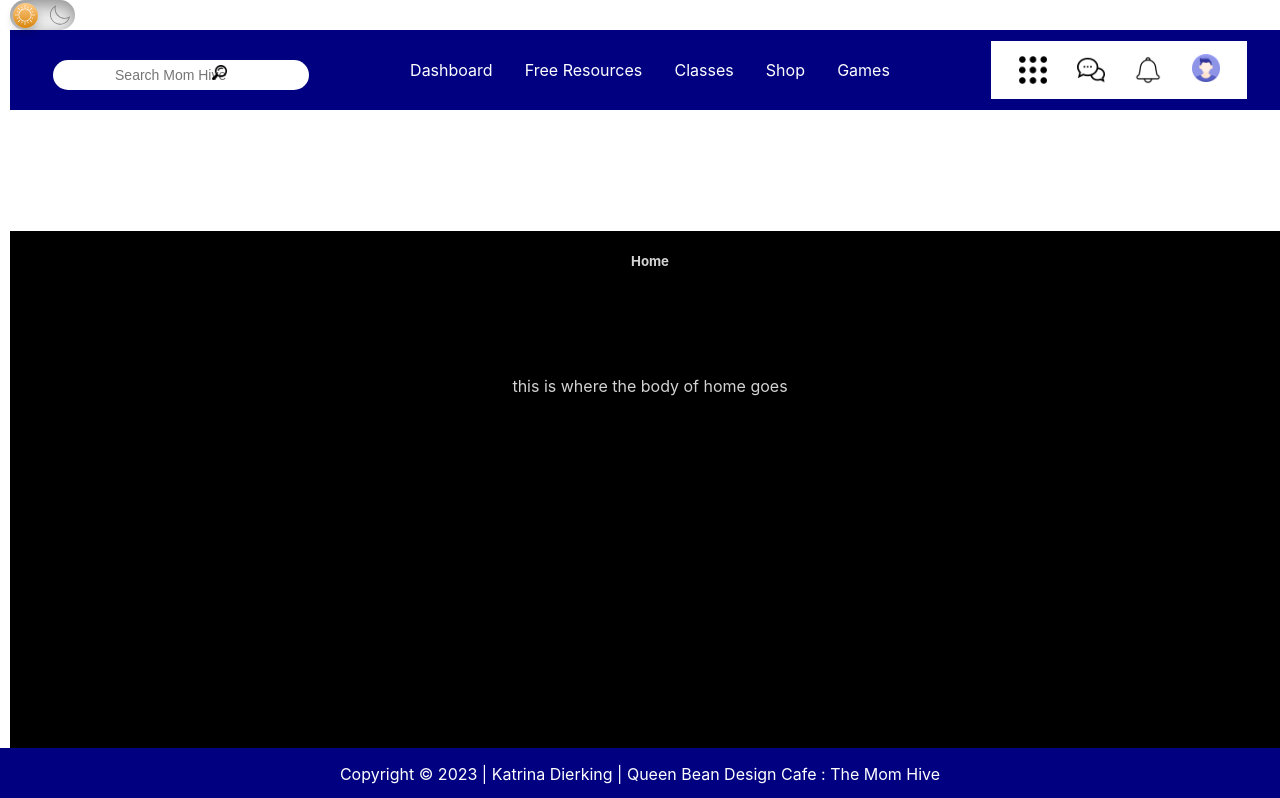
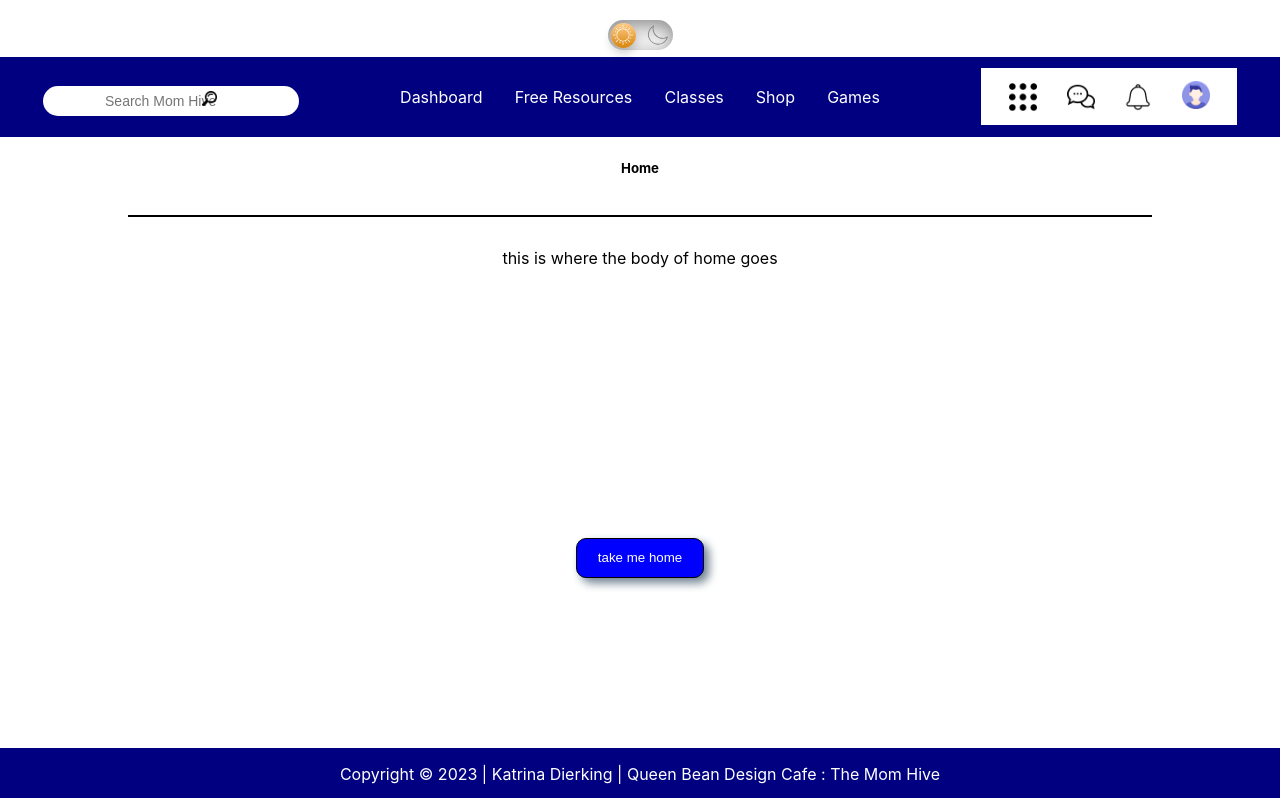
Before and after one commit to Katrina-Dierking/hs-mom-hive, a React (Create React App) app: page / in a window 1280 px wide. Shown: the top 798 px of the page. Built offline with nearby package versions, Linux system fonts and the light colour scheme.

Commit message:
dark mode working

```diff
--- a/src/App.scss
+++ b/src/App.scss
@@ -3,6 +3,8 @@
 }
 
 .App {
+  width: 100%;
+  height: 100vh;
   display:flex;
   flex-direction: column;
   text-align: center;
--- a/src/components/darkmode/ModeToggler.js
+++ b/src/components/darkmode/ModeToggler.js
@@ -35,11 +35,11 @@ function ModeToggler({children}) {
             <Moon />
         </label>
 
+
+        </div>
         <Header />
         <main>{children}</main>
         <Footer />
-
-    </div>
     </section>
   )
 }
--- a/src/components/darkmode/darkmode.scss
+++ b/src/components/darkmode/darkmode.scss
@@ -1,11 +1,18 @@
-.dark_mode {
-    margin-top: -20px;
-    margin-left: 10px;
+.layout {
+    width: 100%;
+    // height: 100%;
+
+    display:flex;
+    flex-direction: column;
+    justify-content: center;
+    align-items: center;
 }
 
 .dark_mode_label {
     width: 65px;
     height: 30px;
+    margin-right:0;
+    margin-bottom:10%;
     position: relative;
     display: block;
     background: #ebebeb;
--- a/src/components/footer/footer.scss
+++ b/src/components/footer/footer.scss
@@ -2,7 +2,7 @@ footer {
     position:fixed;
     left:0;
     bottom:0;
-    width: 100vw;
+    width: 100%;
     text-align: center;
     background-color: navy;
     color:white;
--- a/src/index.css
+++ b/src/index.css
@@ -6,7 +6,7 @@
 }
 
 [data-theme="dark"] {
-  --body_background: #282c34;
+  --body_background: black;
   --body_color:white;
   --link_color: cyan;
 }
@@ -18,7 +18,7 @@ body {
     sans-serif;
   -webkit-font-smoothing: antialiased;
   -moz-osx-font-smoothing: grayscale;
-  background-color: black
+  /* background-color: black */
 }
 
 code {
--- a/src/modols/button/button.scss
+++ b/src/modols/button/button.scss
@@ -1,5 +1,5 @@
 button {
-    background-color:white;
-    color:black;
+    background-color:blue;
+    color:white;
     width: 10vw;
 }
--- a/src/modols/main/mainMod.scss
+++ b/src/modols/main/mainMod.scss
@@ -7,10 +7,10 @@
     flex-direction: column;
     justify-content: space-between;
     align-items: center;
-    width: 100vw;
-    height: 100vh;
-    background-color: $primary;
-    color:$secondaryBckgrd;
+    width: 80vw;
+    height:50vh;
+    // background-color: $primary;
+    // color:$secondaryBckgrd;
 
     h1{
         height: 5vh;
--- a/src/views/home/home.scss
+++ b/src/views/home/home.scss
@@ -5,11 +5,11 @@
     display:flex;
     flex-direction: column;
    justify-content: center;
-    width: 100vw;
-    height: 100vh;
+    width: 100%;
+    height: 50vh;
 
 }
 
 .top {
-    height: 70vh;
+    height: 100vh;
 }
--- a/src/views/profile/Profile.js
+++ b/src/views/profile/Profile.js
@@ -3,9 +3,12 @@ import React from "react";
 import Button from "../../modols/button/Button";
 import "./profile.scss";
 import MainMod from "../../modols/main/MainMod";
+import ModeToggler from "../../components/darkmode/ModeToggler";
 
 function Profile() {
   return (
+    <ModeToggler>
+
     <section className="profile">
       <MainMod title = "all about you" />
         <div className="buttons">
@@ -13,6 +16,7 @@ function Profile() {
           <Button title="Save Changes" />
         </div>
       </section>
+    </ModeToggler>
     );
 }
 
--- a/src/views/profile/profile.scss
+++ b/src/views/profile/profile.scss
@@ -8,4 +8,5 @@
     display:flex;
     width: 30vw;
     justify-content: space-evenly;
+    background-color: red;
 }
```
Lines whose indentation alone changed are shown as unchanged.
